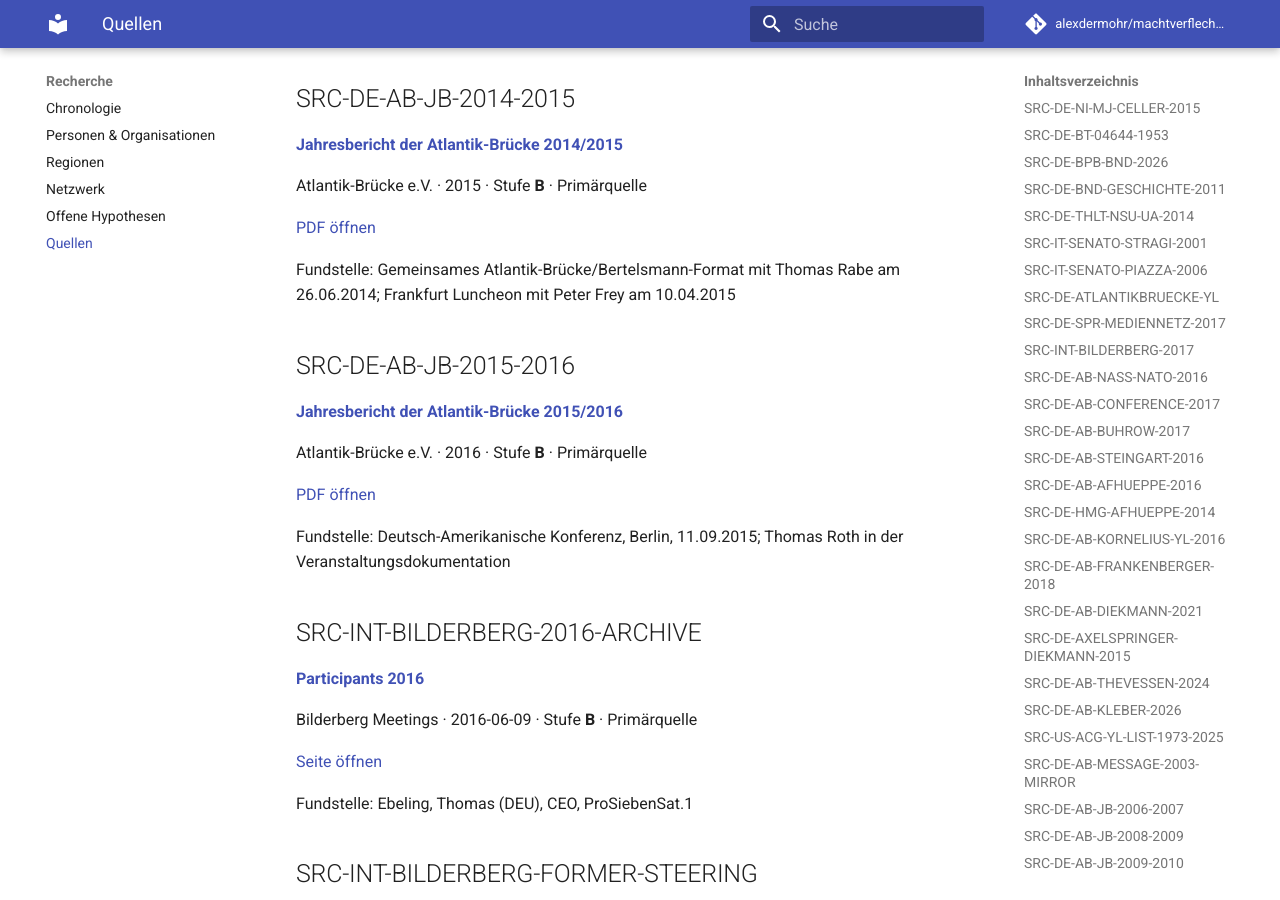
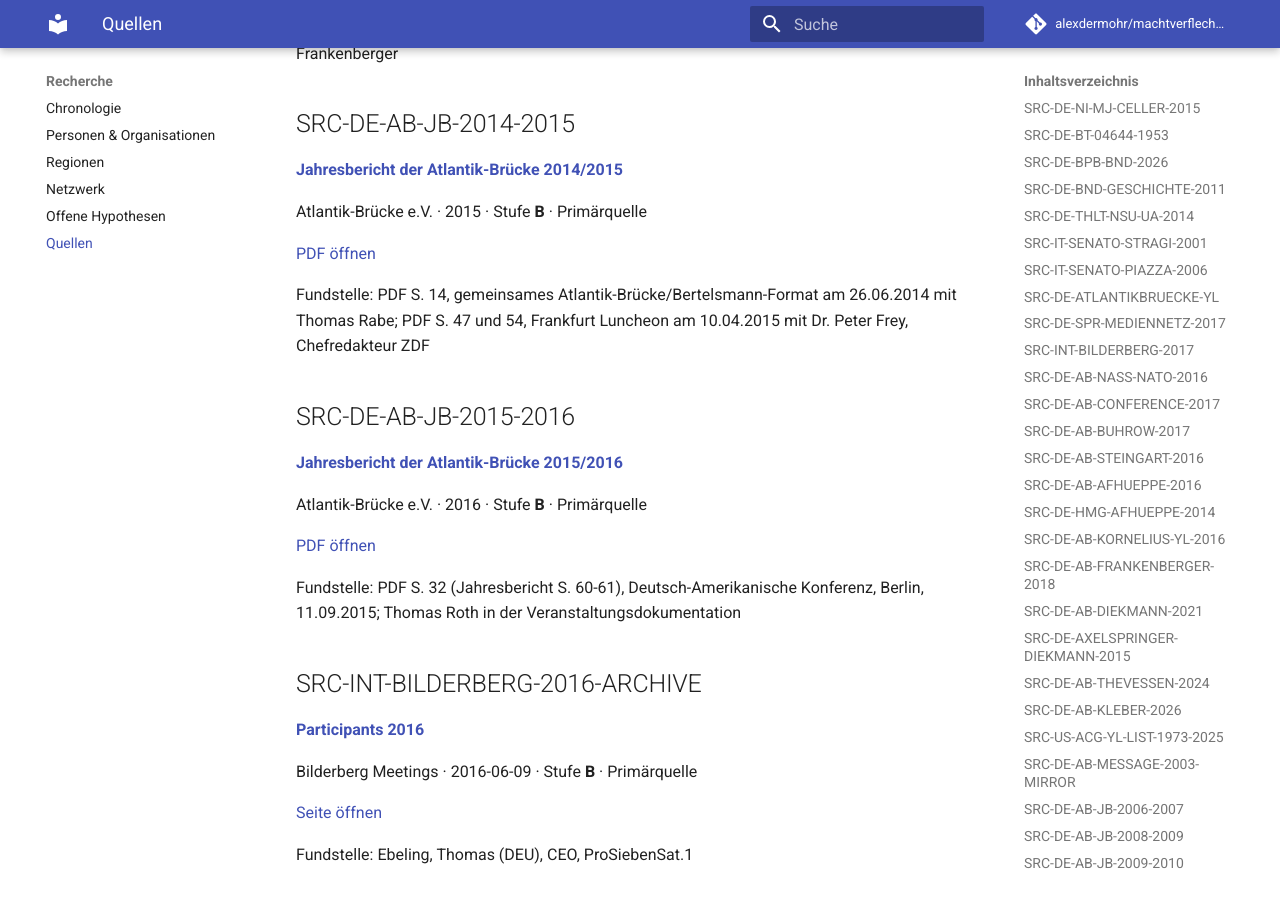
Before and after one commit to alexdermohr/machtverflechtungen, an MkDocs documentation site: the page built from docs/quellen/index.md, in a window 1280 px wide and 900 px high, scrolled down 7481 px. Built offline with MkDocs 1.6.1 and Material for MkDocs 9.7.7, drawn with Linux system fonts in a browser that asks for light colours; comment, search, counter and statistics services are not loaded; some of the changed text lies outside the part shown.

Commit message:
research: add archival evidence for counted media relations

```diff
--- a/docs/quellen/index.md
+++ b/docs/quellen/index.md
@@ -267,7 +267,7 @@
 
 [PDF öffnen](https://www.atlantik-bruecke.org/wp-content/uploads/jahresbericht-der-atlantik-bruecke-2006-2007.pdf)
 
-Fundstelle: World Young Leaders-Treffen 29.09.-01.10.2006 mit Ulrich Wilhelm als Redner; XX. Karl-Heinz-Beckurts-Gedächtnisrede am 13.03.2007 mit Claus Kleber
+Fundstelle: PDF S. 23, World Young Leaders-Treffen 29.09.-01.10.2006 mit Ulrich Wilhelm als Gastredner; PDF S. 43, XX. Karl-Heinz-Beckurts-Gedächtnisrede am 13.03.2007 mit Claus-Detlev Kleber als Redner
 
 <a id="src-de-ab-jb-2008-2009"></a>
 ## SRC-DE-AB-JB-2008-2009
@@ -322,7 +322,7 @@
 
 [PDF öffnen](https://www.atlantik-bruecke.org/wp-content/uploads/jahresbericht-webversion_neu.pdf)
 
-Fundstelle: Gemeinsames Atlantik-Brücke/Bertelsmann-Format mit Thomas Rabe am 26.06.2014; Frankfurt Luncheon mit Peter Frey am 10.04.2015
+Fundstelle: PDF S. 14, gemeinsames Atlantik-Brücke/Bertelsmann-Format am 26.06.2014 mit Thomas Rabe; PDF S. 47 und 54, Frankfurt Luncheon am 10.04.2015 mit Dr. Peter Frey, Chefredakteur ZDF
 
 <a id="src-de-ab-jb-2015-2016"></a>
 ## SRC-DE-AB-JB-2015-2016
@@ -333,7 +333,7 @@
 
 [PDF öffnen](https://www.atlantik-bruecke.org/wp-content/uploads/jahresbericht_15_16-1.pdf)
 
-Fundstelle: Deutsch-Amerikanische Konferenz, Berlin, 11.09.2015; Thomas Roth in der Veranstaltungsdokumentation
+Fundstelle: PDF S. 32 (Jahresbericht S. 60-61), Deutsch-Amerikanische Konferenz, Berlin, 11.09.2015; Thomas Roth in der Veranstaltungsdokumentation
 
 <a id="src-int-bilderberg-2016-archive"></a>
 ## SRC-INT-BILDERBERG-2016-ARCHIVE
```
Also changed, not shown: 1 other file.
